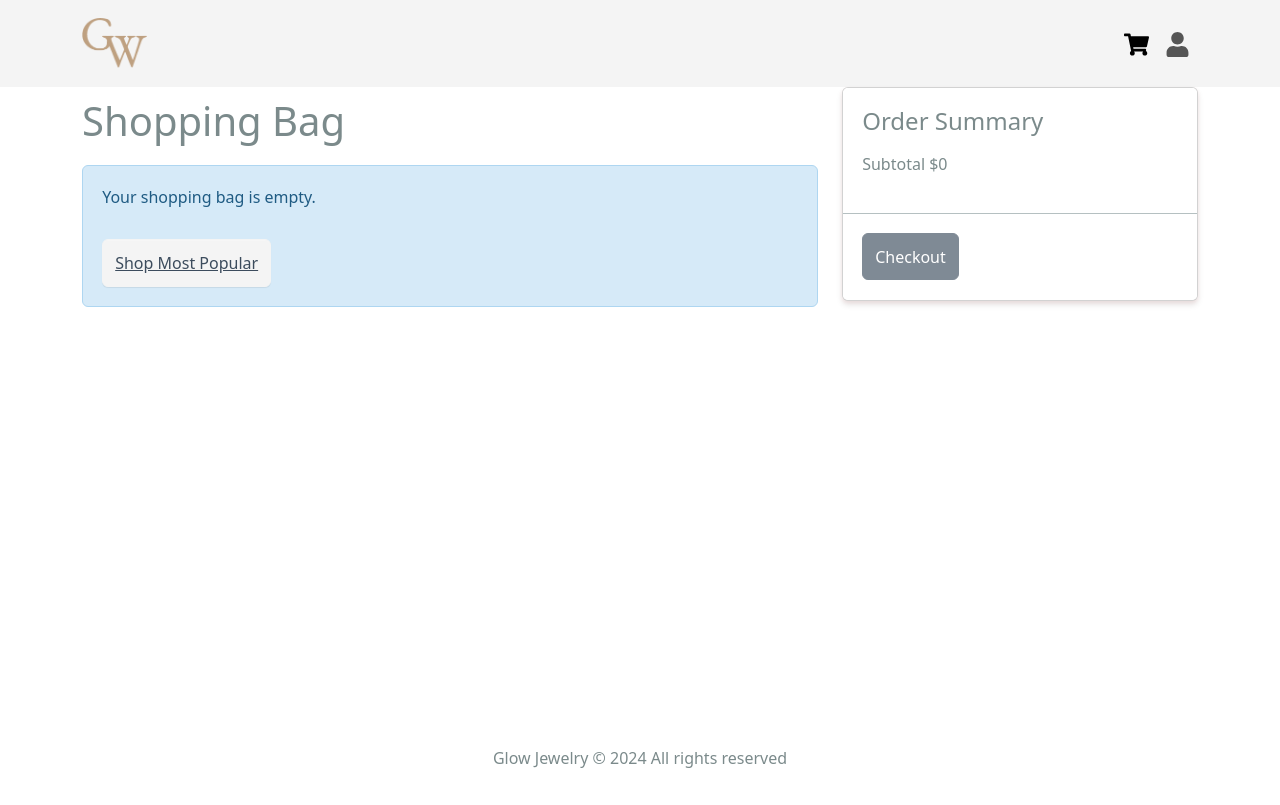
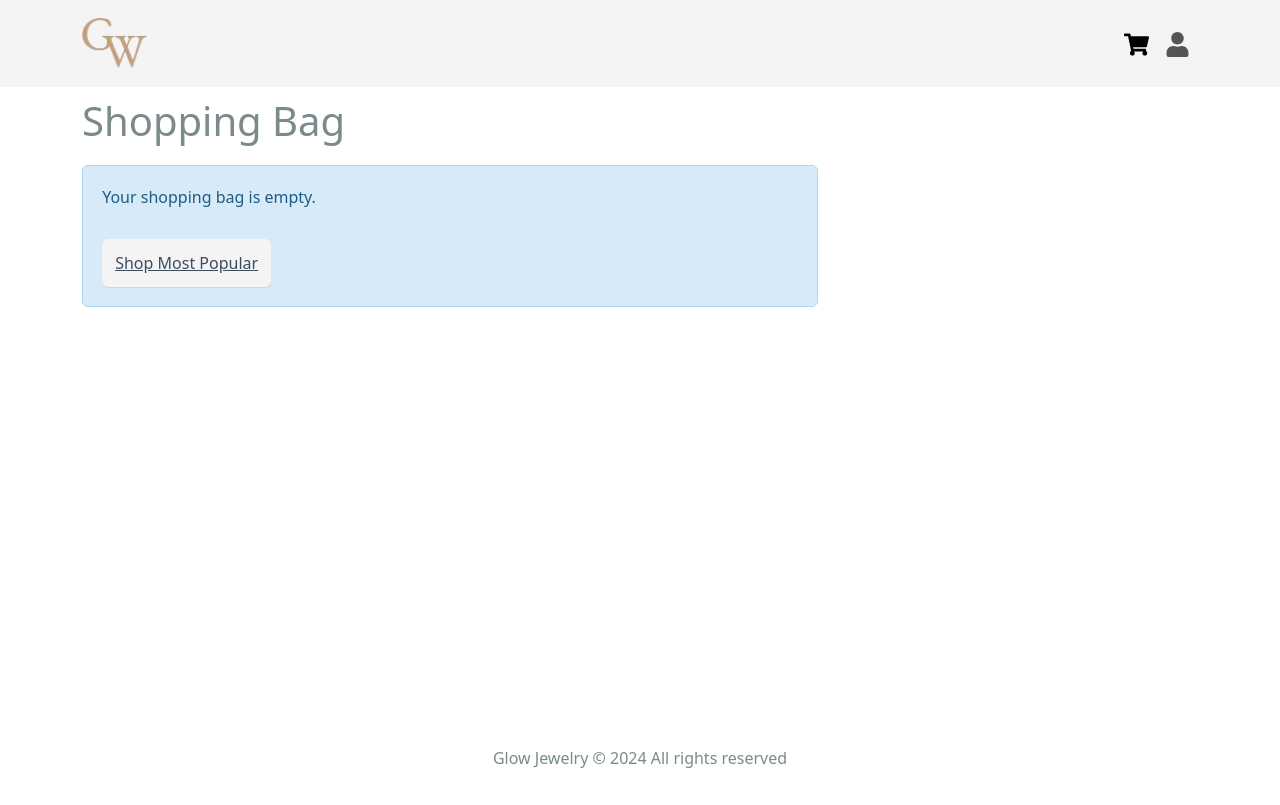
Before and after one commit to ainsleyains/glowshop, a React (Create React App) app in the folder front-end/: page /cart in a window 1280 px wide. Built offline with nearby package versions, Linux system fonts and the light colour scheme.

Commit message:
add removeFromCart functionality

```diff
--- a/front-end/src/pages/Cart.jsx
+++ b/front-end/src/pages/Cart.jsx
@@ -3,7 +3,7 @@ import { useDispatch, useSelector } from 'react-redux';
 import { Row, Col, ListGroup, Image, Form, Button, Card } from 'react-bootstrap';
 import { FaTrash, FaAngleLeft } from 'react-icons/fa';
 import Message from '../components/Message';
-import { addToCart } from '../slices/cartSlice';
+import { addToCart, removeFromCart } from '../slices/cartSlice';
 
 export default function Cart() {
     const navigate = useNavigate();
@@ -14,6 +14,11 @@ export default function Cart() {
     const addToCartHandler = async (product, qty) => {
         dispatch(addToCart({ ...product, qty }));
     };
+
+    const removeFromCartHandler = async (id) => {
+        dispatch(removeFromCart(id));
+    };
+
     return (
         <>
             {cartItems.length > 0 && (
@@ -82,6 +87,7 @@ export default function Cart() {
                                             <Button
                                                 type='button'
                                                 variant='light'
+                                                onClick={() => removeFromCartHandler(item._id)}
                                             >
                                                 <FaTrash />
                                             </Button>
@@ -93,6 +99,7 @@ export default function Cart() {
                     )}
                 </Col>
                 <Col md={4}>
+                    {cartItems.length > 0 && (
                         <Card>
                             <ListGroup variant='flush'>
                                 <ListGroup.Item>
@@ -101,7 +108,9 @@ export default function Cart() {
                                         Subtotal $
                                         {cartItems
                                             .reduce((acc, item) => acc + item.qty * item.price, 0)
-                                        .toLocaleString(undefined, { maximumFractionDigits: 2 })}
+                                            .toLocaleString(undefined, {
+                                                maximumFractionDigits: 2,
+                                            })}
                                     </h6>
                                 </ListGroup.Item>
                                 <ListGroup.Item>
@@ -115,6 +124,7 @@ export default function Cart() {
                                 </ListGroup.Item>
                             </ListGroup>
                         </Card>
+                    )}
                 </Col>
             </Row>
         </>
--- a/front-end/src/slices/cartSlice.js
+++ b/front-end/src/slices/cartSlice.js
@@ -21,9 +21,13 @@ const cartSlice = createSlice({
             }
             return updateCart(state);
         },
+        removeFromCart: (state, action) => {
+            state.cartItems = state.cartItems.filter((el) => el._id !== action.payload);
+            return updateCart(state);
+        },
     },
 });
 
-export const { addToCart } = cartSlice.actions;
+export const { addToCart, removeFromCart } = cartSlice.actions;
 
 export default cartSlice.reducer;
```
Lines whose indentation alone changed are shown as unchanged.
